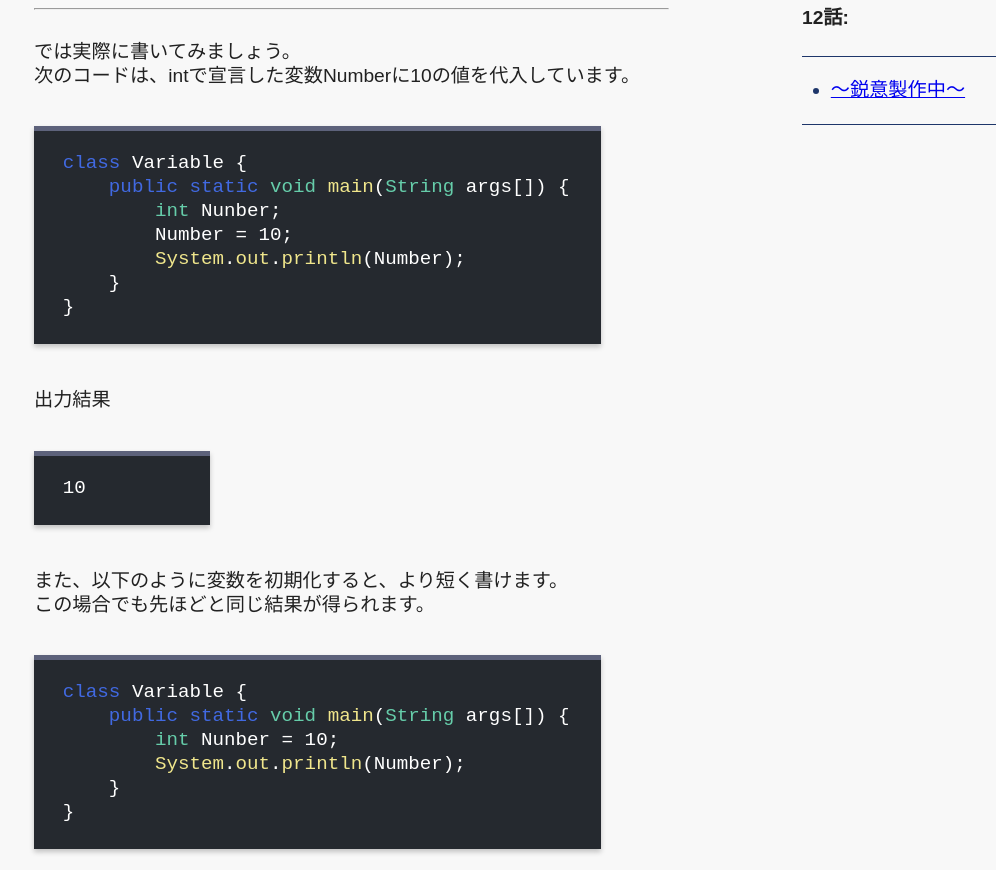
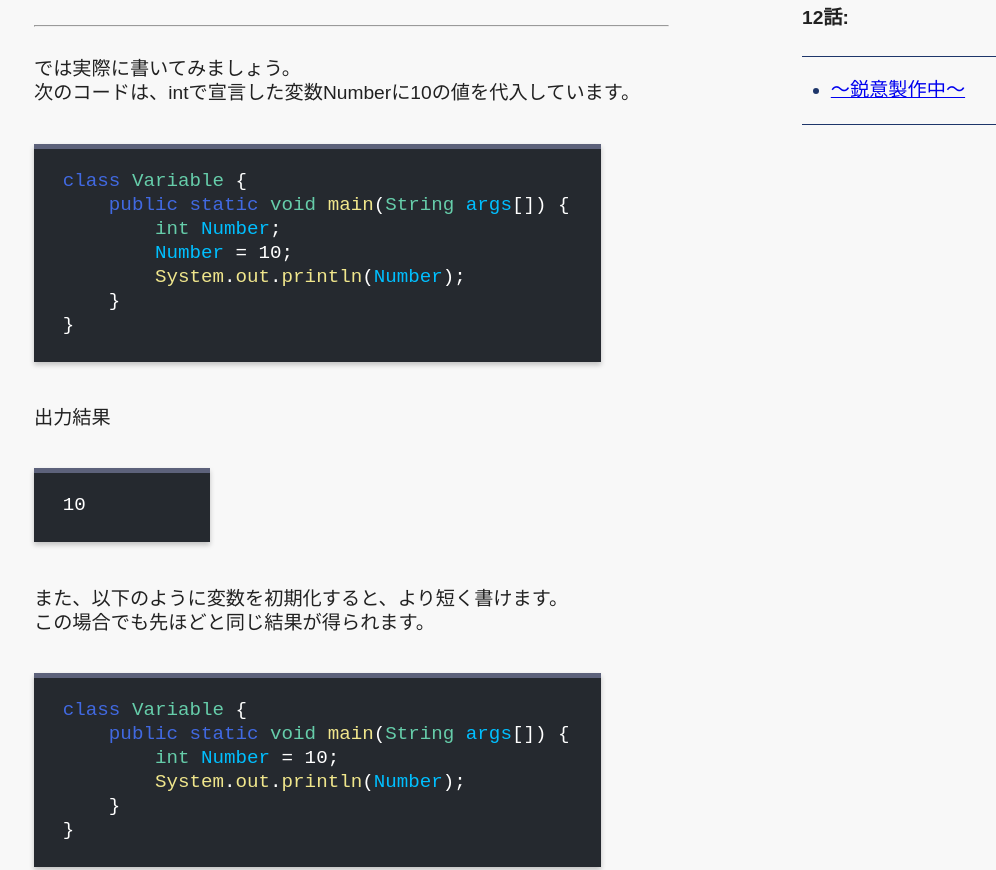
Before and after one commit to NIT-Anan-Procon/beginners_tutorial, a plain HTML site: page 03-01.html in a window 1280 px wide. Shown: the part 2220-3090 px from the top of the page, without its empty margins (222-1218 px from the left). Drawn offline with nearby package versions, Linux system fonts and the light colour scheme.

Commit message:
:hammer:文字列とコメントアウト、独自のメソッド名、変数名に自動で色がつくように改良

```diff
--- a/00-code.js
+++ b/00-code.js
@@ -6,39 +6,124 @@ $(".code").each(function () {
     ソースコード内の特定の単語に色を付与できます
     <pre class=code><pre>で囲ってください
     [*][0]に付与したい色のカラーネーム,またはカラーコード、[*][1~]に色を変えたい単語
-    intとpr"int"などその単語が含まれる別の単語が存在する場合、前に@を付けるようにしてください
-    文字列に対しては「s@」と「@s」で囲ってください（例：s@"文字列"@s）
-    コメントアウトに対しては「c@」と「@c」で囲ってください（例：c@"文字列"@c）
-    独自のメソッド名に対してはm@」と「@m」で囲ってください（例：m@"文字列"@m）
+    コメントアウトは複数行(/ * コメント * /)で統一してください。
 
     -------------------------------------------------------------------------------------------- */
 
-    ["#4169e1", "class", "public", "private", "static", "\\n"],
+    [
+      "#4169e1",
+      "import",
+      "abstract",
+      "class",
+      "extends",
+      "public",
+      "private",
+      "protected",
+      "static",
+      "final",
+      "interface",
+      "implements",
+      "package",
+      "\\n",
+    ],
     /* 修飾子など⇒青 */
 
-    ["#f0e68c", "main", "System", "out", "println", "printf", "print"],
+    [
+      "#f0e68c",
+      "System.",
+      "out.",
+      "println(",
+      "printf(",
+      "print(",
+      "case",
+      "super.",
+      "this.",
+    ],
     /* メソッド名など⇒黄 */
 
-    ["#9932cc", "if", "for", "while", "@do", "switch"],
-    /* 制御文など⇒紫(@:do) */
+    [
+      "#9932cc",
+      "if(",
+      "else",
+      "for(",
+      "while(",
+      "do{",
+      "switch(",
+      "continue;",
+      "break;",
+      "default:",
+      "return",
+      "try{",
+      "catch(",
+      "finally{",
+      "new",
+    ],
+    /* 制御文など⇒紫 */
 
-    ["#66cdaa", "@int", "float", "double", "char", "String", "boolean", "void"],
-    /* 型など⇒緑(@:int)
+    [
+      "#66cdaa",
+      "byte\x20",
+      "short\x20",
+      "int\x20",
+      "long\x20",
+      "float\x20",
+      "double\x20",
+      "char\x20",
+      "String\x20",
+      "boolean\x20",
+      "void\x20",
+    ],
+    /* 型など⇒緑 */
+
+    ["#00bfff", "null"],
+    /* 変数名など⇒水
 
     ============================================================================================ */
   ];
+  function pushArray(word) {
+    for (let i = 0; i < (txt.match(new RegExp(word, "g")) || []).length; i++) {
+      let txt_cp = txt
+        .slice(txt.indexOf(word) + word.length, txt.length)
+        .split("\x20");
+      if (txt_cp[0].indexOf("(") != -1)
+        color[1].push(txt_cp[0].slice(0, txt_cp[0].indexOf("(") + 1));
+      else if (txt_cp[0].indexOf(";") != -1)
+        color[4].push(txt_cp[0].slice(0, txt_cp[0].indexOf(";")));
+      else if (txt_cp[0].indexOf(",") != -1)
+        color[4].push(txt_cp[0].slice(0, txt_cp[0].indexOf(",")));
+      else if (txt_cp[0].indexOf("[") != -1)
+        color[4].push(txt_cp[0].slice(0, txt_cp[0].indexOf("[")));
+      else color[4].push(txt_cp[0]);
+    }
+  }
+  for (let i = 1; i < color[3].length; i++) pushArray(color[3][i]);
+  for (let i = 0; i < (txt.match(/class/g) || []).length; i++) {
+    let txt_cp = txt.slice(txt.indexOf("class") + 6, txt.length).split("\x20");
+    color[3].push(txt_cp[0]);
+  }
   in_html = "$(this).html(txt";
   for (let i = 0; i < color.length; i++)
-    for (let j = 1; j < color[i].length; j++)
-      if (color[i][j].slice(0, 1) === "@")
+    for (let j = 1; j < color[i].length; j++) {
+      let last_word = color[i][j].slice(color[i][j].length - 1);
+      if (
+        last_word === "." ||
+        last_word === "(" ||
+        last_word === "{" ||
+        last_word === ":" ||
+        last_word === ";"
+      )
         in_html +=
           ".replace(/" +
-          color[i][j] +
-          "/g,'<span style=\" color:" +
+          color[i][j].slice(0, color[i][j].length - 1) +
+          "\\" +
+          last_word +
+          "/g,'<span style=\"color:" +
           color[i][0] +
           '">' +
-          color[i][j].slice(1) +
-          "</span>')";
+          color[i][j].slice(0, color[i][j].length - 1) +
+          "</span>" +
+          last_word +
+          "')";
       else
         in_html +=
           ".replace(/" +
@@ -48,14 +133,19 @@ $(".code").each(function () {
           '">' +
           color[i][j] +
           "</span>')";
-  in_html += ".replace(/s@/g,'<span style=\"color:#f08080\">')";
-  in_html += ".replace(/@s/g,'</span>')";
-  in_html += ".replace(/c@/g,'<span style=\"color:#a0c238\">')";
-  in_html += ".replace(/@c/g,'</span>')";
-  in_html += ".replace(/m@/g,'<span style=\"color:#f0e68c\">')";
-  in_html += ".replace(/@m/g,'</span>')";
+    }
+  in_html +=
+    ".replace(/\\(\\" + "\"/g,'" + '\\(<span style="color:#f08080">\\' + "\"')";
+  in_html +=
+    ".replace(/\\x20\\" +
+    '"/g,' +
+    '\'<span style="color:#f08080">\\x20\\' +
+    "\"')";
+  in_html += ".replace(/\\\"\\)/g,'\\\"</span>\\)')";
+  in_html += ".replace(/\\\"\\x20/g,'\\\"\\x20</span>')";
+  in_html += ".replace(/\\/\\" + "*/g,'<span style=\"color:#a0c238\">/*')";
+  in_html += ".replace(/\\" + "*\\//g,'*\\/</span>')";
   in_html += ");";
 
-  code_counter++;
   eval(in_html);
 });
--- a/00-header.js
+++ b/00-header.js
@@ -59,7 +59,6 @@ let in_html =
   "<a href='index.html'><img src='img/logo.png' alt='ロゴ'></a>" +
   "<a href ='environment.html' class=environment>MyPCを持っている子は<br>こちら(環境構築編)</a>" +
   "<a href='another.html' class=another>別のことがしたい子は<br>こちら(番外編)</a>";
-let small_header_counter = 1,
-  code_counter = 1;
+let small_header_counter = 1;
 
 header.innerHTML = in_html;
--- a/03-01.html
+++ b/03-01.html
@@ -146,7 +146,7 @@
         <pre class=code>
 class Variable {
     public static void main(String args[]) {
-        @int Nunber;
+        int Number;
         Number = 10;
         System.out.println(Number);
     }
@@ -166,7 +166,7 @@ class Variable {
         <pre class=code>
 class Variable {
     public static void main(String args[]) {
-        @int Nunber = 10;
+        int Number = 10;
         System.out.println(Number);
     }
 }
--- a/js/small_header.js
+++ b/js/small_header.js
@@ -1,5 +1,4 @@
 let txt = article.outerHTML;
-console.log(file_name_first);
 if (file_name_first === "en") setSubSmallHeader(0);
 else if (file_name_first === "an") setSubSmallHeader(1);
 else
@@ -13,7 +12,7 @@ else
       small_header_counter +
       ">" +
       small_header_box[file_name_first][file_name_last - 1][
-        small_header_counter - 1
+      small_header_counter - 1
       ];
     in_html += "</h3>";
 
@@ -35,4 +34,4 @@ function setSubSmallHeader(file_name_first_cp) {
   }
 }
 
-article.innerHTML = txt;
+article.innerHTML = txt.slice(23, txt.length - 11);
```
Also changed, not shown: 01-01.html (+1 -1 lines), css/style.scss (+2 -5 lines), 2 other files.
